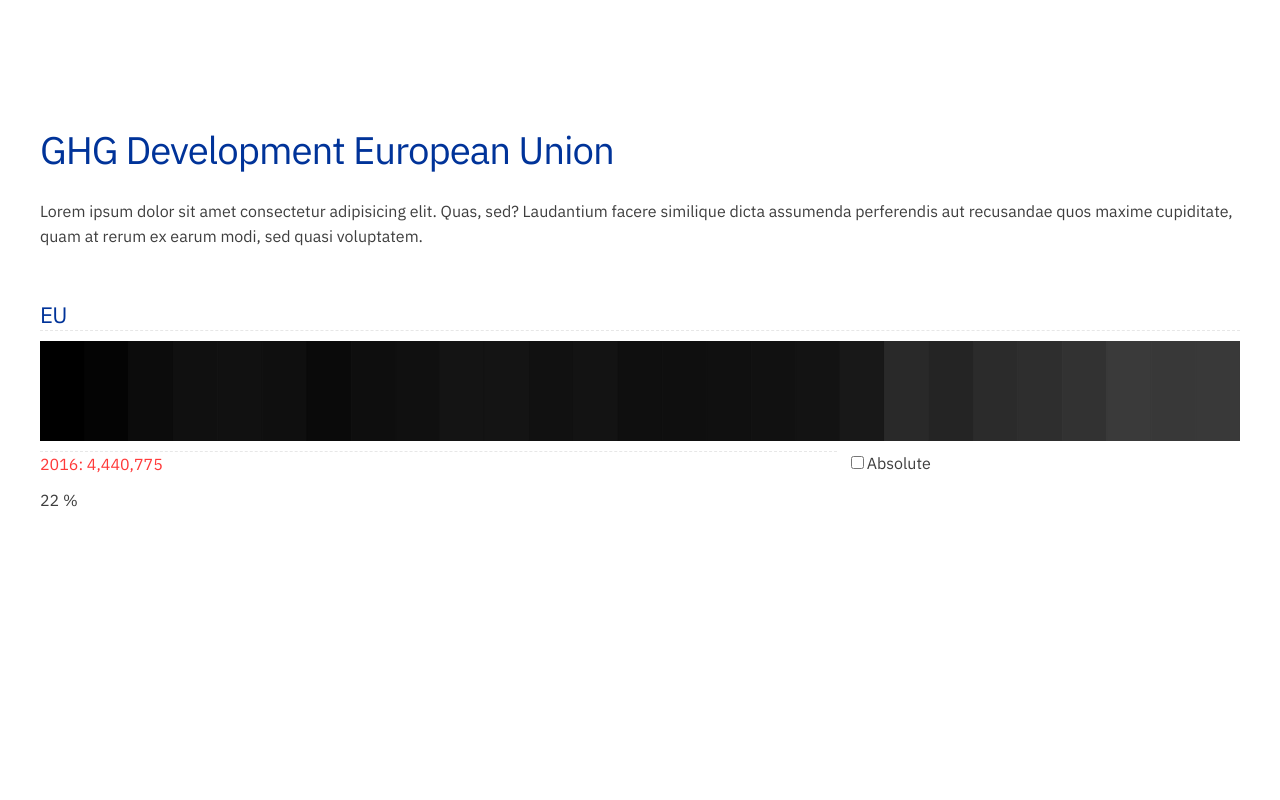
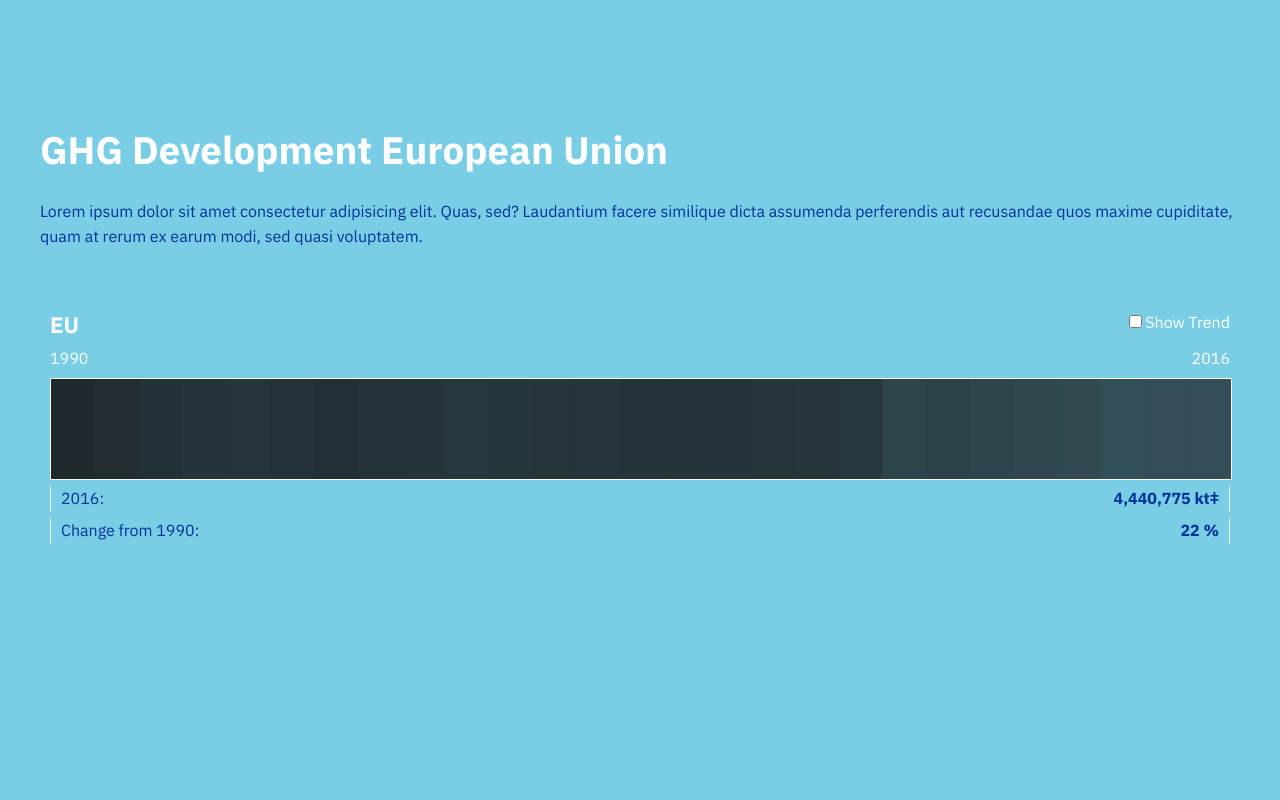
Before and after one commit to dnsos/ghg-emissions-viewer, a Vue app: page /#/ in a window 1280 px wide. Shown: the part 800-1600 px from the top of the page. Built offline with nearby package versions, Linux system fonts and the light colour scheme.

Commit message:
Improved Gradient structure

```diff
--- a/src/App.vue
+++ b/src/App.vue
@@ -19,6 +19,9 @@
   --font-size: 16px;
   --font-family: "IBM Plex Sans", sans-serif;
   --grid-spacing: 2.5rem;
+  --color-blue-1: #1451fa;
+  --color-blue-2: #79cde5;
+  --color-red-1: #ff5540;
 }
 
 html {
@@ -28,8 +31,8 @@
 body {
   padding: 0;
   margin: 0;
-  color: var(--color-grey-76);
-  background-color: white;
+  color: var(--color-primary);
+  background-color: var(--color-blue-2);
   line-height: 1.6;
   font-family: var(--font-family);
   font-size: var(--font-size);
@@ -63,7 +66,7 @@
   padding: calc(var(--grid-spacing) / 2) var(--grid-spacing);
   grid-column: span 12;
   color: white;
-  background-color: var(--color-secondary);
+  background-color: var(--color-red-1);
 }
 
 [v-cloak] > * { display: none; }
@@ -73,14 +76,14 @@
   display: block;
   margin-top: 0;
   margin-bottom: var(--grid-spacing);
-  font-weight: 400;
-  color: var(--color-primary); }
-h1 { font-size: 4.0rem; line-height: 1.2;  letter-spacing: -.1rem;}
-h2 { font-size: 3.6rem; line-height: 1.25; letter-spacing: -.1rem; }
-h3 { font-size: 3.0rem; line-height: 1.3;  letter-spacing: -.1rem; }
-h4 { font-size: 2.4rem; line-height: 1.35; letter-spacing: -.08rem; }
-h5 { font-size: 1.8rem; line-height: 1.5;  letter-spacing: -.05rem; }
-h6 { font-size: 1.5rem; line-height: 1.6;  letter-spacing: 0; }
+  font-weight: 700;
+  color: white; }
+h1 { font-size: 4.0rem; line-height: 1.2; }
+h2 { font-size: 3.6rem; line-height: 1.25; }
+h3 { font-size: 3.0rem; line-height: 1.3; }
+h4 { font-size: 2.4rem; line-height: 1.35; }
+h5 { font-size: 1.8rem; line-height: 1.5; }
+h6 { font-size: 1.5rem; line-height: 1.6; }
 
 @media (min-width: 550px) {
   h1 { font-size: calc(var(--font-size) * 3); }
--- a/src/components/EmissionsGradient.vue
+++ b/src/components/EmissionsGradient.vue
@@ -1,24 +1,24 @@
 <template>
   <section
-    class="c-gradient"
+    class="gradient--wrapper"
     :class="{ active: isActive }"
-    :id="'c-gradient__' + entity.toLowerCase()"
+    :id="'gradient--wrapper__' + entity.toLowerCase()"
     v-cloak
     @mouseout="isActive = !isActive"
     @mouseover="isActive = !isActive"
   >
-    <h4>{{entity}}</h4>
-    <fieldset class="mode__selector">
+    <h4 class="gradient--title">{{entity}}</h4>
+    <fieldset class="gradient--modeswitch">
       <input
         type="checkbox"
-        :id="'mode-absolute__' + entity.toLowerCase()"
-        name="mode-absolute"
+        :id="'gradient--modeswitch__' + entity.toLowerCase()"
+        name="gradient--modeswitch"
         @change="toggleMode"
       >
-      <label :for="'mode-absolute__' + entity.toLowerCase()">Absolute</label>
+      <label :for="'gradient--modeswitch__' + entity.toLowerCase()">Show Trend</label>
     </fieldset>
-    <!-- SVG ELement for Emissions Gradient -->
-    <figure :class="{ active: isActive }" ref="wrapper">
+    <span class="gradient--startyear">1990</span><span class="gradient--endyear">2016</span>
+    <figure class="gradient--figure" :class="{ active: isActive }" ref="wrapper">
       <svg :width="gradientWidth" :height="gradientHeight">
         <g
           v-for="(value, index) in values"
@@ -58,22 +58,32 @@
             :y1="gradientHeight * 0.25"
             :x2="cellWidth * activeCell"
             :y2="gradientHeight * 0.75"
-            stroke="#ff3939"
-            stroke-width="2"
+            stroke="white"
+            stroke-width="1"
           ></line>
           <line
             :x1="cellWidth * activeCell + (cellWidth)"
             :y1="gradientHeight * 0.25"
             :x2="cellWidth * activeCell + (cellWidth)"
             :y2="gradientHeight * 0.75"
-            stroke="#ff3939"
-            stroke-width="2"
+            stroke="white"
+            stroke-width="1"
           ></line>
         </g>
       </svg>
     </figure>
-    <p class="values__active">{{ activeYear }}: {{ new Intl.NumberFormat().format(activeValue.toFixed(0))}}</p>
-    <p class="percentage__active">{{ 100 - (100 / initialValue * activeValue).toFixed(0) }} %</p>
+    <div class="selected--year">
+      <span>{{ activeYear }}:</span>
+    </div>
+    <div class="selected--value">
+      <span>{{ new Intl.NumberFormat().format(activeValue.toFixed(0))}} ktǂ</span>
+    </div>
+    <div class="selected--percent__description">
+      <span>Change from 1990:</span>
+    </div>
+    <div class="selected--percent__value">
+      <span>{{ 100 - (100 / initialValue * activeValue).toFixed(0) }} %</span>
+    </div>
   </section>
 </template>
 
@@ -110,12 +120,12 @@
       // compute color of cell using chroma.js
       //let maxValueDomain = (this.isAbsolute) ? Math.max(...this.values) : this.maxValueRelative
       return chroma
-        .scale(["white", "black"])
+        .scale(["#79cde5", "#1f2a2e"])
         .domain([0, this.maxValueRelative]);
     },
     cellColorAbsolute: function() {
       return chroma
-        .scale(["white", "black"])
+        .scale(["#79cde5", "#1f2a2e"])
         .domain([Math.min(...this.values), Math.max(...this.values)]);
     }
   },
@@ -144,56 +154,88 @@
 </script>
 
 <style scoped>
-.c-gradient {
+.gradient--wrapper {
   grid-column: span 1;
+  padding: 1rem;
   display: grid;
-  grid-gap: 10px;
-  grid-template-columns: repeat(3, 1fr);
+  grid-gap: calc(var(--grid-spacing) / 4);
+  grid-template-columns: repeat(2, 1fr);
   grid-template-areas:
-    "h h h"
-    "g g g"
-    "c c m"
-    "p p p";
-  background-color: white;
+    "header-left header-right"
+    "above-center-left above-center-right"
+    "center center"
+    "footer-first-left footer-first-right"
+    "footer-second-left footer-second-right";
+  background-color: transparent;
 }
 
-h4 {
-  grid-area: h;
+.gradient--title {
+  grid-area: header-left;
   margin-bottom: 0;
-  border-bottom: 0.1rem dashed var(--color-grey-09);
+  /*border-bottom: 0.1rem dashed var(--color-grey-09);*/
 }
 
-fieldset.mode__selector {
-  grid-area: m;
+.gradient--modeswitch {
+  grid-area: header-right;
+  text-align: right;
   border: none;
   padding: 0;
   margin: 0;
+  color: white;
 }
 
-figure {
-  grid-area: g;
+.gradient--figure {
+  grid-area: center;
   width: 100%;
   line-height: 0;
   padding: 0;
   margin: 0;
-  border: none;
+  border: .1rem solid white;
   overflow: hidden;
 }
 
-.values__active {
-  grid-area: c;
-  margin-bottom: 0;
-  border-top: 0.1rem dashed var(--color-grey-09);
-  color: var(--color-secondary);
+.gradient--startyear {
+  grid-area: above-center-left;
+  text-align: left;
+  color: white;
 }
 
-.percentage__active {
-  grid-area: p;
-  margin-bottom: 0;
+.gradient--endyear {
+  grid-area: above-center-right;
+  text-align: right;
+  color: white;
 }
 
-/*figure.active {
-    outline: 8px dashed var(--color-secondary);
-    outline-offset: 0px;
-  }*/
+.selected--year {
+  grid-area: footer-first-left;
+  padding-left: 1rem;
+  border-left: .1rem solid white;
+}
+
+.selected--value {
+  grid-area: footer-first-right;
+  font-weight: 700;
+  text-align: right;
+  padding-right: 1rem;
+  border-right: .1rem solid white;
+}
+
+.selected--percent__description {
+  grid-area: footer-second-left;
+  text-align: left;
+  padding-left: 1rem;
+  border-left: .1rem solid white;
+}
+
+.selected--percent__value {
+  grid-area: footer-second-right;
+  font-weight: 700;
+  text-align: right;
+  padding-right: 1rem;
+  border-right: .1rem solid white;
+}
+
+.gradient--wrapper.active {
+    background-color: rgba(255,255,255,0.2);
+  }
 </style>
--- a/src/components/SectionOverview.vue
+++ b/src/components/SectionOverview.vue
@@ -1,7 +1,7 @@
 <template>
   <article class="s-grid s-wrapper">
     <section class="c-introduction">
-      <h2>Overview of data from all EU countries</h2>
+      <h2><span>Overview of data from all EU countries</span></h2>
       <p>Lorem ipsum dolor, sit amet consectetur adipisicing elit. Earum natus exercitationem odit sint hic dolorum iure reiciendis itaque dolorem doloremque suscipit expedita sit quam, atque eum nostrum iste in qui.</p>
     </section>
     <section class="s-grid__autofit o-overview">
```
